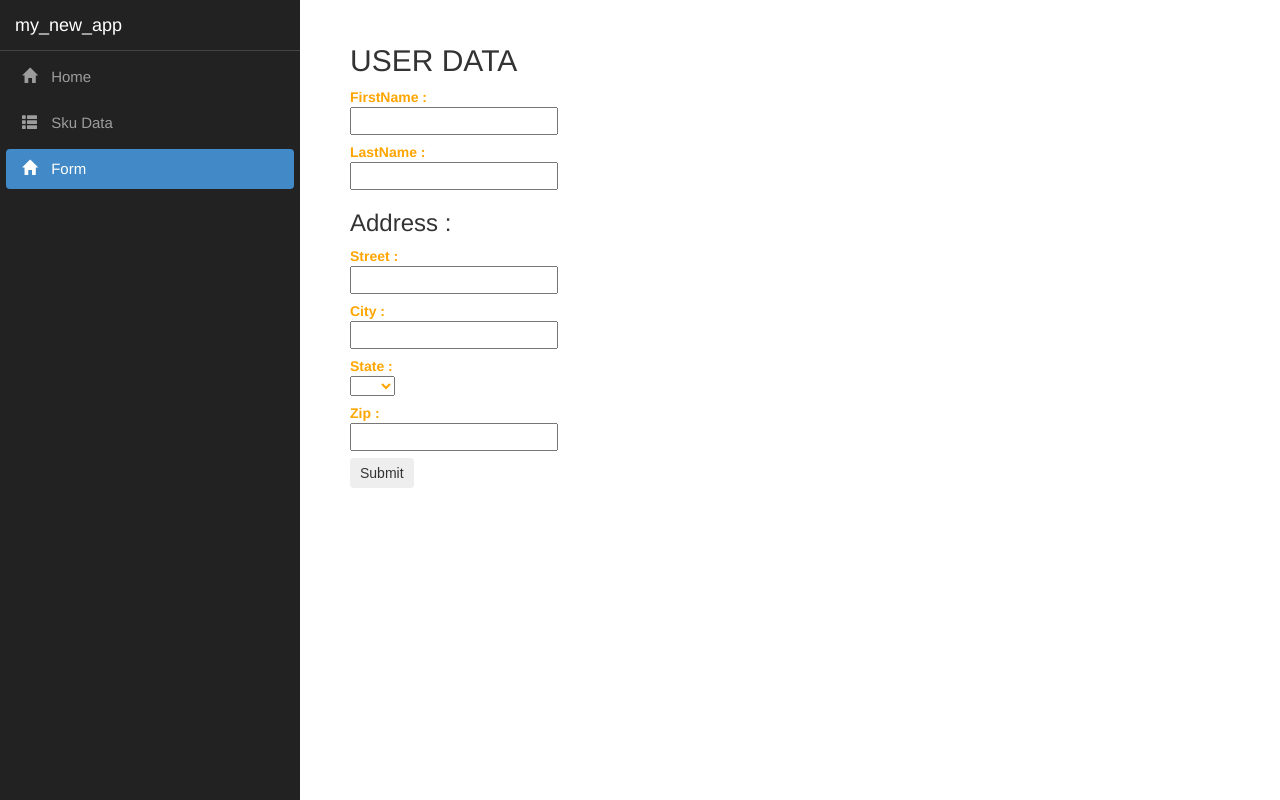
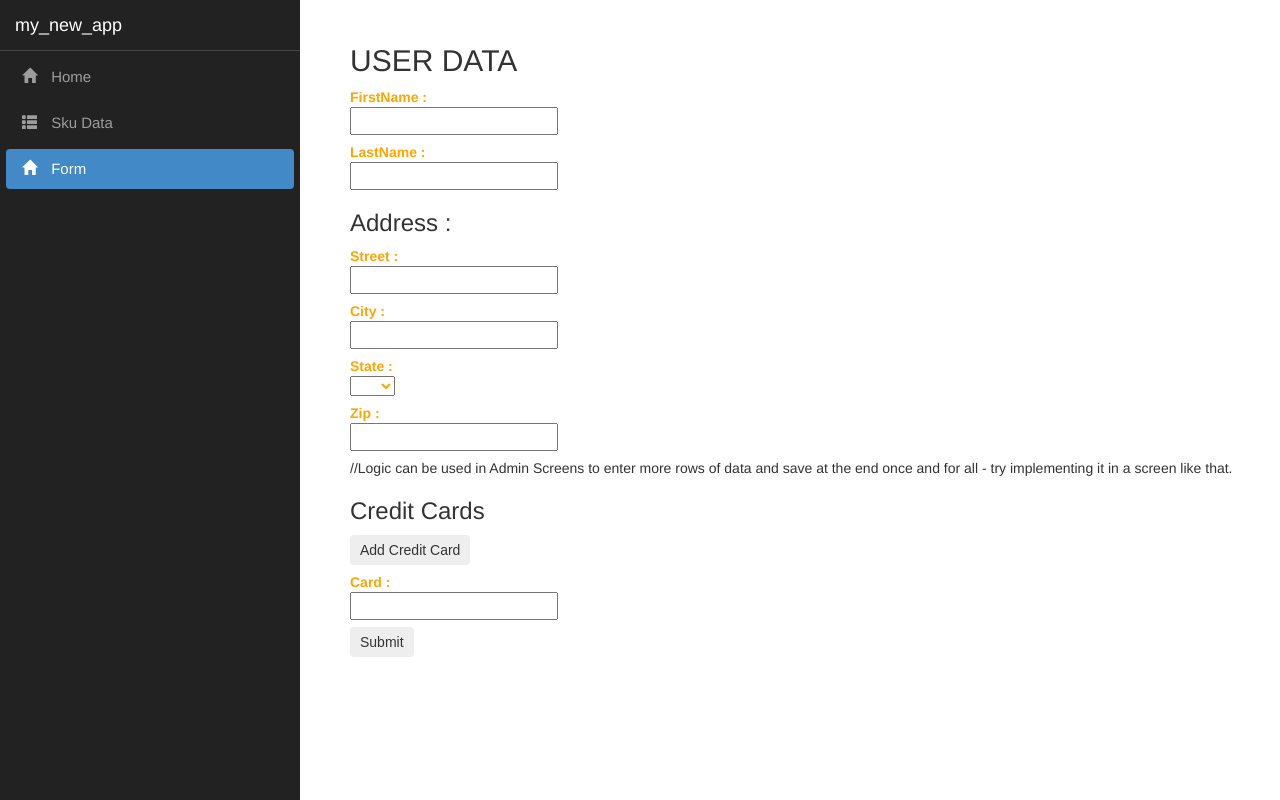
Before and after one commit to reddyvasipalli98/sampleWebApp, an Angular app in the folder ClientApp/: page /sample-form in a window 1280 px wide. Shown: the top 800 px of the page. Built offline with nearby package versions, Linux system fonts and the light colour scheme.

Commit message:
Added changes to mock creating various rows of similar data.

```diff
--- a/ClientApp/src/app/sample-form/sample-form.component.html
+++ b/ClientApp/src/app/sample-form/sample-form.component.html
@@ -10,13 +10,24 @@
       <label>Street : <input type="text" formControlName="street" /></label>
       <label>City   : <input type="text" formControlName="city" /></label>
       <label>
-             State  :
+        State  :
         <select formControlName="state">
           <option *ngFor="let stateName of stateList" [value]="stateName">{{stateName}}</option>
         </select>
       </label>
       <label>Zip    : <input type="text" formControlName="zip" /></label>
     </div>
+
+    //Logic can be used in Admin Screens to enter more rows of data and save at the end once and for all - try implementing it in a screen like that.
+    <div formArrayName ="creditCards">
+      <h3>Credit Cards</h3>
+      <button (click) ="addCreditCards()">Add Credit Card</button>
+      <div *ngFor="let card of creditCards.controls; let i = index">
+        <label>
+          Card : <input type="text" [formControlName] ="i" />
+        </label>
+      </div>
+    </div>
     <button type="submit">Submit</button>
   </form>
 </div>
--- a/ClientApp/src/app/sample-form/sample-form.component.ts
+++ b/ClientApp/src/app/sample-form/sample-form.component.ts
@@ -1,5 +1,5 @@
 import { Component, OnInit } from '@angular/core';
-import { FormBuilder } from '@angular/forms';
+import { FormBuilder, FormArray, FormControl } from '@angular/forms';
 
 @Component({
   selector: 'app-sample-form',
@@ -11,7 +11,7 @@ export class SampleFormComponent {
   constructor(private dataForm: FormBuilder) { }
 
   stateList = ["AL", "AR", "AZ", "CA", "CO", "CT", "DE", "FL", "GA", "HI", "IA", "ID", "IL", "IN", "KS", "KY", "LA", "MA", "MD", "ME", "MI", "MN", "MO", "MS", "MT", "NC", "ND", "NE", "NH", "NJ", "NM", "NV", "NY", "OH", "OK", "OR", "PA", "RI", "SC", "SD", "TN", "TX", "UT", "VA", "VT", "WA", "WI", "WV", "WY"];
-
+  creditCard = new FormArray([new FormControl('')]);
   userData = this.dataForm.group({
     firstName: [''],
     lastName: [''],
@@ -20,9 +20,17 @@ export class SampleFormComponent {
       city: [''],
       state: [''],
       zip: ['']
-    })
+    }),
+    creditCards: this.creditCard
   });
 
+  get creditCards() {
+    return this.userData.get('creditCards') as FormArray;
+  }
+
+  addCreditCards() {
+    this.creditCards.push(this.dataForm.control(''));
+  }
 
   onSubmit() {
     console.warn(this.userData.value);
```
